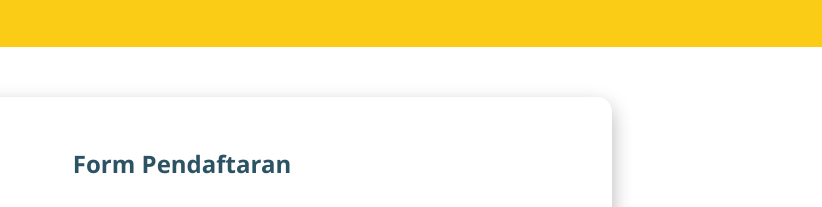
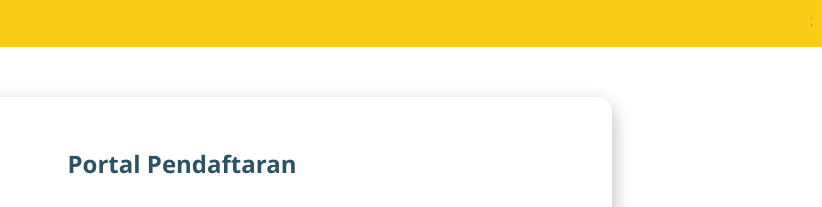
Before and after one commit to Vigprogen9/PPCAB1, a plain HTML site: page index.html in a window 1280 px wide. Shown: the top 207 px of the page, 458-1280 px from the left. Drawn offline with Linux system fonts and the light colour scheme.

Commit message:
Update index.html

```diff
--- a/index.html
+++ b/index.html
@@ -270,7 +270,7 @@
   </div>
 
   <div id="form-container">
-    <h2>Form Pendaftaran</h2>
+    <h2>Portal Pendaftaran</h2>
     <form id="myForm">
       <label for="nama">Nama:</label>
       <input type="text" id="nama" name="nama" required />
```
